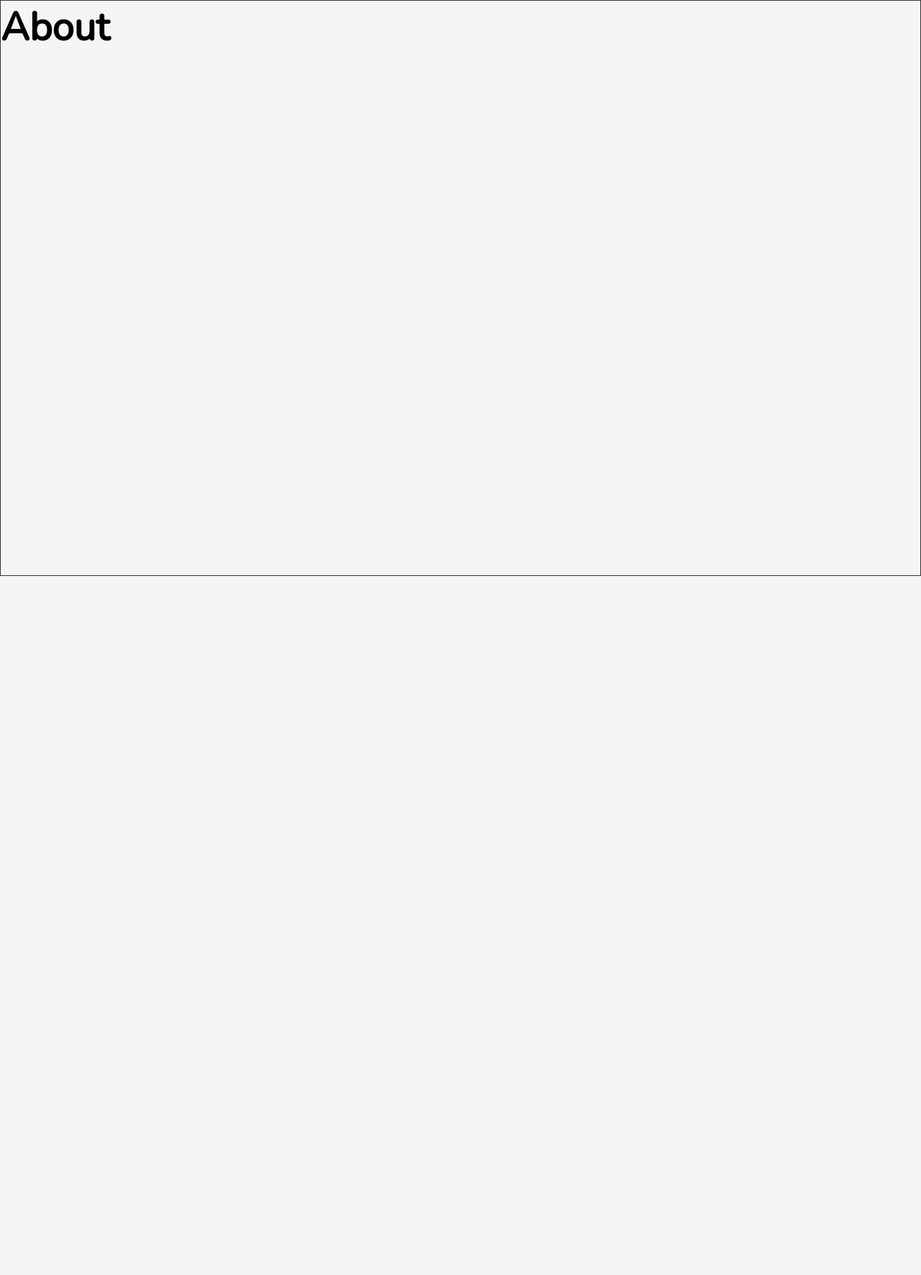
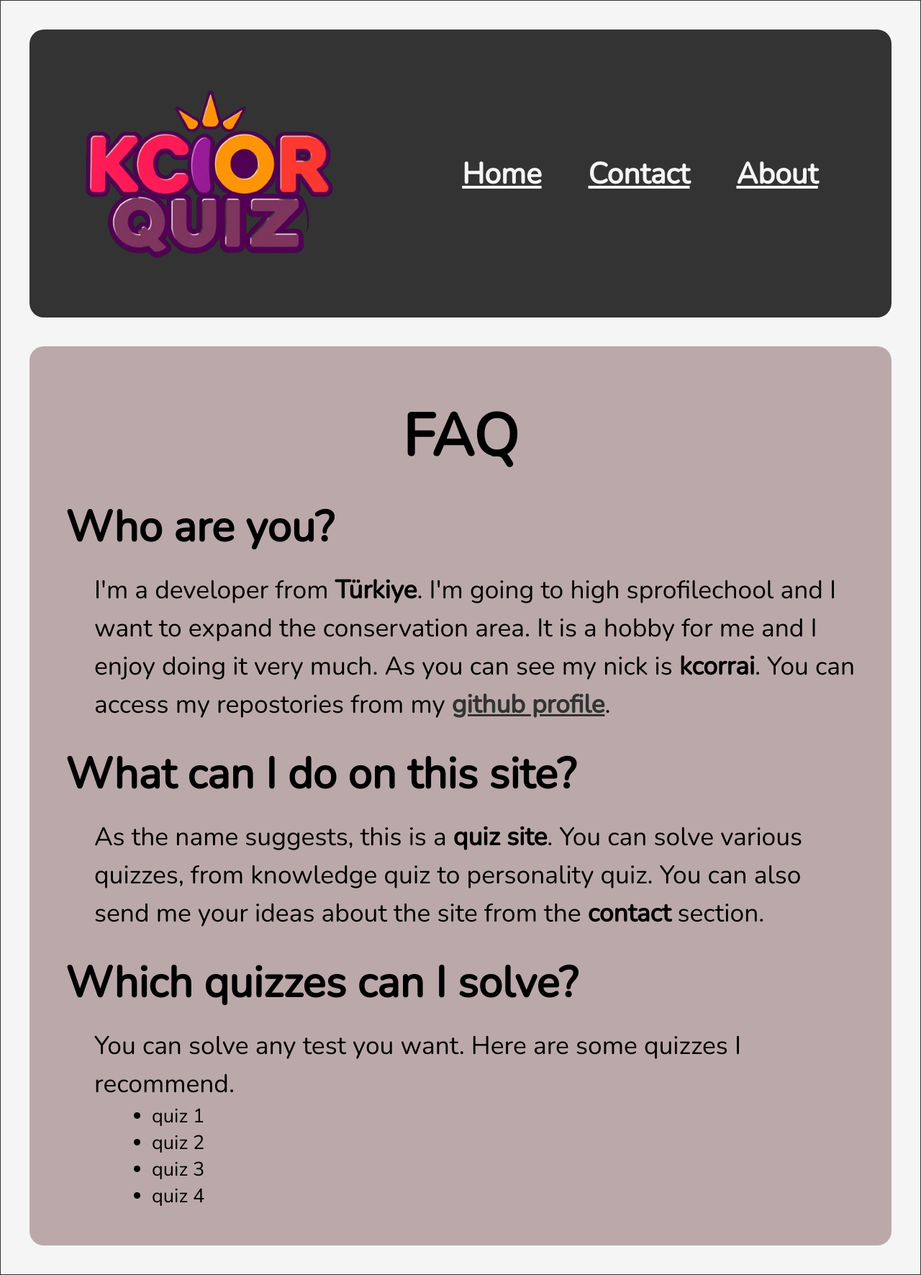
Before and after one commit to kcorrai/quiz-website, a Flask app: page /about in a window 1280 px wide. Shown: the whole page at 72% size. Before the commit the page ends 800 px from the top, so only its background shows below. Run offline with Flask 3, Linux system fonts and the light colour scheme.

Commit message:
about section completed

```diff
--- a/static/css/style.css
+++ b/static/css/style.css
@@ -24,3 +24,83 @@ body{
     margin: 0 auto;
     box-shadow: 0 0 10px #333;
 }
+
+.header{
+    display: flex;
+    justify-content: space-around;
+    margin: 40px;
+    background-color: #333;
+    align-items: center;
+    border-radius: 20px;
+}
+
+.header__nav{
+    background-color: #333;
+    color: whitesmoke;
+    font-weight: bold;
+    justify-content: center;
+    align-items: center;
+    min-width: 600px;
+}
+
+.header__ul{
+    display: flex;
+    justify-content: space-evenly;
+    list-style-type: none;
+    gap: 1rem;
+    padding: 15px;
+}
+
+.header__a{
+    color: whitesmoke;
+    font-size: 1.5rem;
+}
+
+.header__a:hover,
+.header__a:focus {
+    text-decoration: none;
+    color: dodgerblue;
+}
+
+.about__main {
+    background-color: #bba9a9;
+    border-radius: 20px;
+    padding: 50px;
+    margin: 40px;
+}
+
+.about__h1{
+    margin-bottom: 30px;
+    margin-top: 20px;
+    font-weight: bold;
+    text-align: center;
+    font-size: 3rem;
+}
+
+.about__h2{
+    margin-top: 30px;
+    margin-bottom: 20px;
+    font-weight: bold;
+    font-size: 2.2rem;
+}
+
+.about__p{
+    line-height: 1.5;
+    font-size: 1.3rem;
+    margin-left: 40px;
+}
+
+.about__ul{
+    margin-left: 120px;
+}
+
+.about__a{
+    color: #333;
+}
+
+.about__a:hover,
+.about__a:focus,
+.about__a:active{
+    color: whitesmoke;
+    text-decoration: none;
+}
--- a/templates/about.html
+++ b/templates/about.html
@@ -10,6 +10,42 @@
     <link rel="icon" href="../static/images/logo.jpg">
 </head>
 <body>
-    <h1>About</h1>
+    {% block content %}
+    <header class="header">
+        <img src="../static/images/logo-nobg.png" alt="KCORQUIZ logo" width="400">
+        <nav class="header__nav">
+            <ul class="header__ul">
+                <li>
+                    <a class="header__a" href={{'/'}}>Home</a>
+                </li>
+                <li>
+                    <a class="header__a" href={{'/contact'}}>Contact</a>
+                </li>
+                <li>
+                    <a class="header__a" href={{'/about'}}>About</a>
+                </li>
+            </ul>
+        </nav>
+    </header>
+    <main class="about__main">
+        <h1 class="about__h1">FAQ</h1>
+        <h2 class="about__h2">Who are you?</h2>
+        <p class="about__p">I'm a developer from <strong>Türkiye</strong>. I'm going to high sprofilechool and I want to expand the conservation area. It is a hobby for me and I enjoy
+             doing it very much. As you can see my nick is <strong>kcorrai</strong>. You can access my repostories from my <strong><a href="https://github.com/kcorrai" class="about__a">github profile</a></strong>.
+        </p>
+        <h2 class="about__h2">What can I do on this site?</h2>
+        <p class="about__p">As the name suggests, this is a <strong>quiz site</strong>. You can solve various quizzes, from knowledge quiz to personality quiz.
+            You can also send me your ideas about the site from the <strong>contact</strong> section.</p>
+        <h2 class="about__h2">Which quizzes can I solve?</h2>
+        <p class="about__p">You can solve any test you want. Here are some quizzes I recommend.</p>
+        <ul class="about__ul">
+            <li>quiz 1</li>
+            <li>quiz 2</li>
+            <li>quiz 3</li>
+            <li>quiz 4</li>
+        </ul>
+    </main>
+    {% endblock %}
+</body>
 </body>
 </html>
```
Also changed, not shown: templates/contact.html (+19 -1 lines), templates/index.html (+18 -1 lines), static/images/logo-nobg.png (added).
